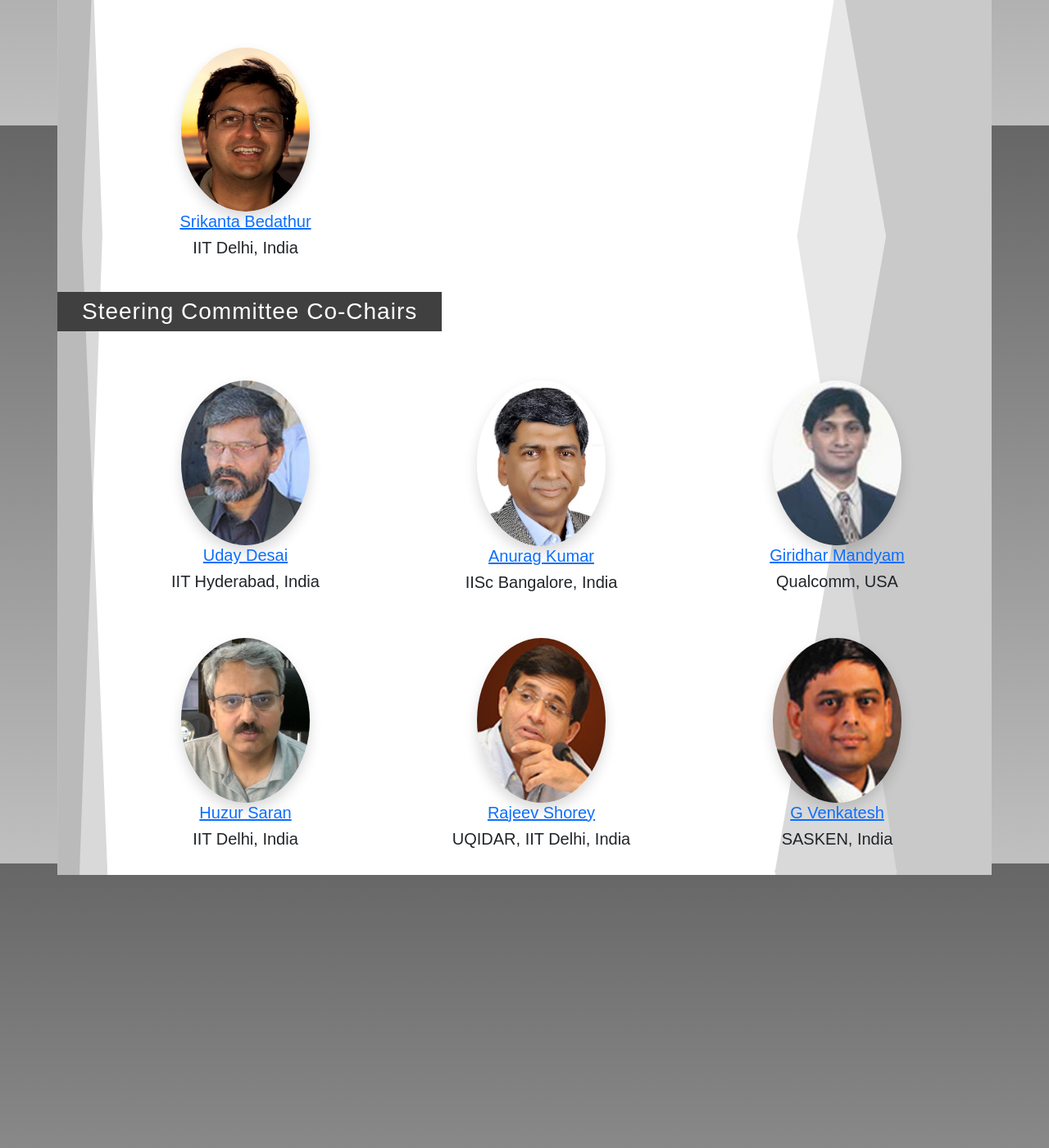
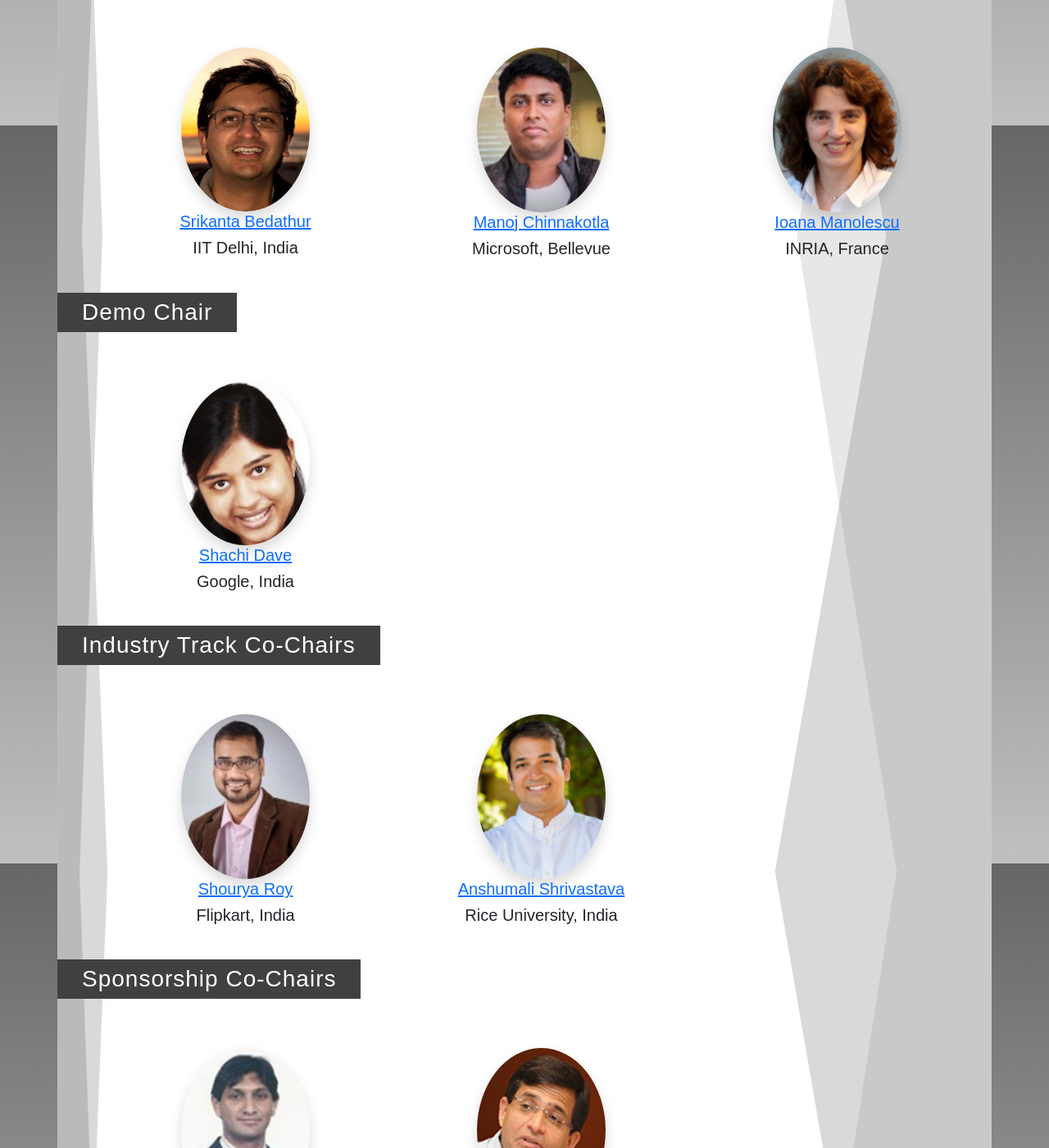
Before and after one commit to aimlsystems/2021, a Jekyll site: the page built from _wpages/committee/01_oc.html, in a window 1280 px wide and 1400 px high, scrolled down 747 px. Shown: the whole window at 82% size. Built offline with Jekyll 4.4.1, drawn with Linux system fonts in a browser that asks for light colours; some of the changed text lies outside the part shown.

Commit message:
OC mem (#4)
* removed background

* adding google analytics

* update

* adding oc_mem

* adding few mor

* added more ocmem

* update

```diff
--- a/_data/oc_mem.yml
+++ b/_data/oc_mem.yml
@@ -1,17 +1,36 @@
-- position: General
-  members:
-    - Rakesh Agrawal, National Academy of Engineering
-    - Pushpak Bhattacharyya, IIT Bombay
+General:
+  - Rakesh Agrawal, National Academy of Engineering
+  - Pushpak Bhattacharyya, IIT Bombay
 
-- position: Technical Program
-  members:
-    - Srikanta Bedathur, IIT Delhi
+Technical Program:
+  - Srikanta Bedathur, IIT Delhi
+  - Manoj Chinnakotla, MS
+  - Ioana Manolescu, Inria
 
-- position: Steering Committee
-  members:
-    - Uday Desai
-    - Anurag Kumar
-    - Giridhar Mandyam
-    - Huzur Saran
-    - Rajeev Shorey
-    - G Venkatesh
+Demo:
+  - Shachi Dave, Google
+
+Industry Track:
+  - Shourya Roy, Flipkart
+  - Anshumali Shrivastava, Rice Univ
+
+Sponsorship:
+  - Giridhar Mandyam
+  - Rajeev Shorey
+
+Finance:
+  - Chandrika Sridhar
+
+Registration:
+  - Chandrika Sridhar
+
+Wed:
+  - Abhijit Mondal
+
+Steering Committee:
+  - Uday Desai
+  - Anurag Kumar
+  - Giridhar Mandyam
+  - Huzur Saran
+  - Rajeev Shorey
+  - G Venkatesh
--- a/_data/peoples.yml
+++ b/_data/peoples.yml
@@ -3,6 +3,24 @@ Abhijit Mondal:
   - nference, Bangalore, India
   - http://abhijitmondal.in
   - abhijitmondal.jpg
+
+Shourya Roy, Flipkart:
+  - Shourya Roy
+  - Flipkart, India
+  - https://www.linkedin.com/in/shouryaroy/
+  - shourya-flt.jpg
+
+Shachi Dave, Google:
+  - Shachi Dave
+  - Google, India
+  - https://research.google/people/106762/
+  - shachi-ggl.jpg
+
+Anshumali Shrivastava, Rice Univ:
+  - Anshumali Shrivastava
+  - Rice University, India
+  - https://www.cs.rice.edu/~as143/
+  - anshumali.jpg
 
 Pushpak Bhattacharyya, IIT Bombay:
   - Pushpak Bhattacharyya
@@ -21,6 +39,19 @@ Srikanta Bedathur, IIT Delhi:
   - IIT Delhi, India
   - https://www.cse.iitd.ac.in/~srikanta/
   - srikantabedathur.png
+
+Manoj Chinnakotla, MS:
+  - Manoj Chinnakotla
+  - Microsoft, Bellevue
+  - https://www.linkedin.com/in/dr-manoj-chinnakotla-32933419/
+  - manoj-ms.jpg
+
+Ioana Manolescu, Inria:
+  - Ioana Manolescu
+  - INRIA, France
+  - https://pages.saclay.inria.fr/ioana.manolescu/
+  - ioana.jpg
+
 
 Uday Desai:
   - Uday Desai
@@ -57,3 +88,9 @@ G Venkatesh:
   - SASKEN, India
   - https://in.linkedin.com/pub/venkatesh-g/0/a58/a02
   - g_venkatesh.jpg
+
+Chandrika Sridhar:
+  - Chandrika Sridhar
+  - IISc Bangalore, India
+  -
+  - chandrika_sridhar.jpg
--- a/_wpages/committee/01_oc.html
+++ b/_wpages/committee/01_oc.html
@@ -5,13 +5,13 @@ menutype: committee
 ---
 
 {% for committee in site.data.oc_mem %}
-<h3>{{ committee.position }} Co-Chairs</h3><br/>
+<h3>{{ committee[0] }} {% if committee[1].size > 1 %}Co-Chairs{% else %}Chair{% endif %}</h3><br/>
 <div class="row">
-{% for mem in committee.members %}
+{% for mem in committee[1] %}
 <div class="col-12 col-sm-6 col-md-4 col-lg-4 col-xl-4 p-4">
-    <div class="col-6 offset-3"><img src="{{ site.baseurl }}/images/peoples/{{ site.data.peoples[mem][3] }}" class="img-fluid rounded-circle shadow" style="width: 100%;" ></div>
-    <h5 class="text-center"><a href="{{ site.data.peoples[mem][2] }}" target="_blank">{{ site.data.peoples[mem][0] }}</a></h5>
-    <h5 class="text-center">{{ site.data.peoples[mem][1] }}</h5>
+    <div class="col-6 offset-3"><img src="{{ site.baseurl }}/images/peoples/{{ site.data.peoples[mem][3] | default: "avtar.png" }}?{{ site.time | date: "%s" }}" class="img-fluid rounded-circle shadow" style="width: 100%;" ></div>
+    <h5 class="text-center"><a href="{{ site.data.peoples[mem][2] | default: "#" }}" target="_blank">{{ site.data.peoples[mem][0] | default: mem }}</a></h5>
+    <h5 class="text-center">{{ site.data.peoples[mem][1] | default: ""}}</h5>
 </div>
 {% endfor %}
 </div>
```
Also changed, not shown: 404.md (added, +10 -0 lines), images/peoples/abhijitmondal.jpg (added), images/peoples/anshumali.jpg (added), images/peoples/avtar.png (added), images/peoples/chandrika_sridhar.jpg (added), images/peoples/ioana.jpg (added), images/peoples/manoj-ms.jpg (added), images/peoples/shachi-ggl.jpg (added), images/peoples/shourya-flt.jpg (added).
